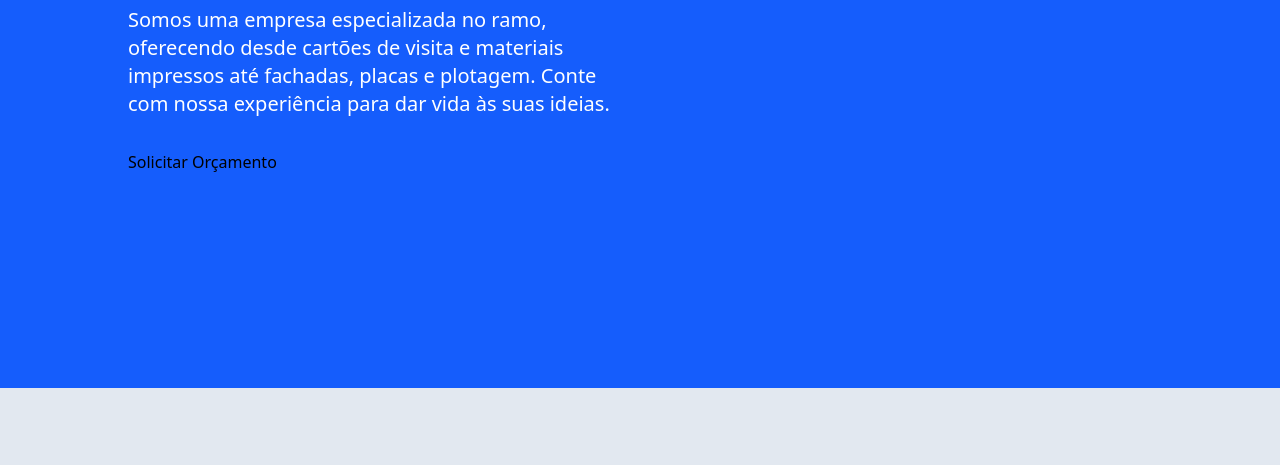
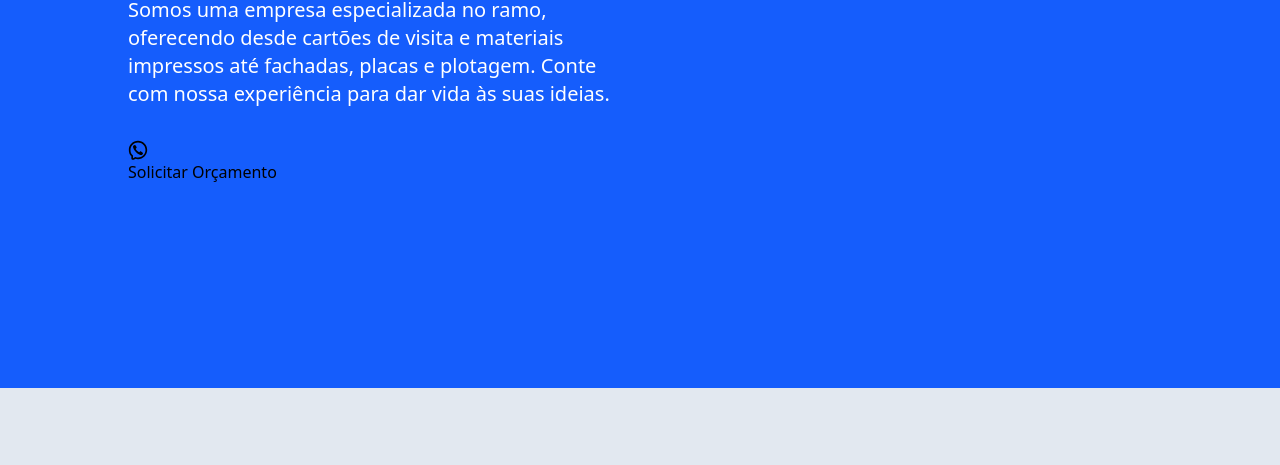
Before and after one commit to vinicius-dsr/hmgraficavisual, an Astro site: page / in a window 1280 px wide. Shown: the part 332-797 px from the top of the page. Built offline with nearby package versions, Linux system fonts and the light colour scheme; Astro itself is replaced by a stand-in of ours.

Commit message:
feat: add whatsapp logo

```diff
--- /dev/null
+++ b/src/components/icons/Whatsapp.astro
@@ -0,0 +1,19 @@
+---
+const { class: className = "", fill } = Astro.props;
+---
+
+<svg
+  class={className}
+  viewBox="0 0 24 24"
+  fill="none"
+  xmlns="http://www.w3.org/2000/svg"
+>
+  <path
+    d="M6.014 8.00613C6.12827 7.1024 7.30277 5.87414 8.23488 6.01043L8.23339 6.00894C9.14051 6.18132 9.85859 7.74261 10.2635 8.44465C10.5504 8.95402 10.3641 9.4701 10.0965 9.68787C9.7355 9.97883 9.17099 10.3803 9.28943 10.7834C9.5 11.5 12 14 13.2296 14.7107C13.695 14.9797 14.0325 14.2702 14.3207 13.9067C14.5301 13.6271 15.0466 13.46 15.5548 13.736C16.3138 14.178 17.0288 14.6917 17.69 15.27C18.0202 15.546 18.0977 15.9539 17.8689 16.385C17.4659 17.1443 16.3003 18.1456 15.4542 17.9421C13.9764 17.5868 8 15.27 6.08033 8.55801C5.97237 8.24048 5.99955 8.12044 6.014 8.00613Z"
+    fill="currentColor"></path>
+  <path
+    fill-rule="evenodd"
+    clip-rule="evenodd"
+    d="M12 23C10.7764 23 10.0994 22.8687 9 22.5L6.89443 23.5528C5.56462 24.2177 4 23.2507 4 21.7639V19.5C1.84655 17.492 1 15.1767 1 12C1 5.92487 5.92487 1 12 1C18.0751 1 23 5.92487 23 12C23 18.0751 18.0751 23 12 23ZM6 18.6303L5.36395 18.0372C3.69087 16.4772 3 14.7331 3 12C3 7.02944 7.02944 3 12 3C16.9706 3 21 7.02944 21 12C21 16.9706 16.9706 21 12 21C11.0143 21 10.552 20.911 9.63595 20.6038L8.84847 20.3397L6 21.7639V18.6303Z"
+    fill="currentColor"></path>
+</svg>
--- a/src/components/sections/Hero.astro
+++ b/src/components/sections/Hero.astro
@@ -1,5 +1,6 @@
 ---
 import Button from "@/components/ui/Button.astro";
+import Whatsapp from "../icons/Whatsapp.astro";
 ---
 
 <section class="w-full h-[90vh] flex justify-center flex-col bg-blue-600">
@@ -12,7 +13,9 @@ import Button from "@/components/ui/Button.astro";
           visita e materiais impressos até fachadas, placas e plotagem. Conte
           com nossa experiência para dar vida às suas ideias.
         </h1>
-        <Button variant="cta" class="mt-2" href="">Solicitar Orçamento</Button>
+        <Button variant="cta" class="mt-2" href=""
+          ><Whatsapp class="w-5" /> Solicitar Orçamento</Button
+        >
       </div>
       <div></div>
     </div>
```
